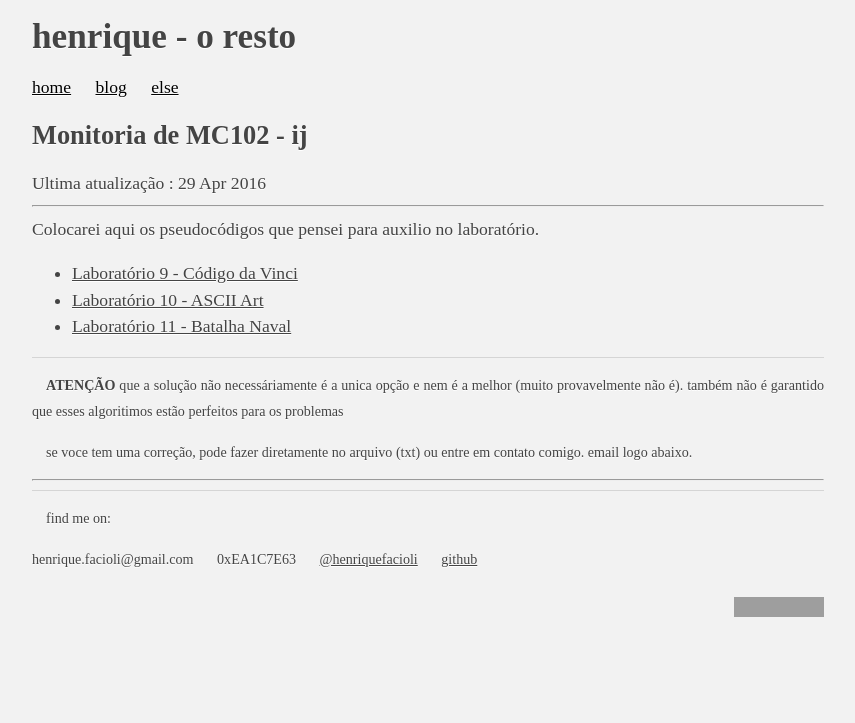
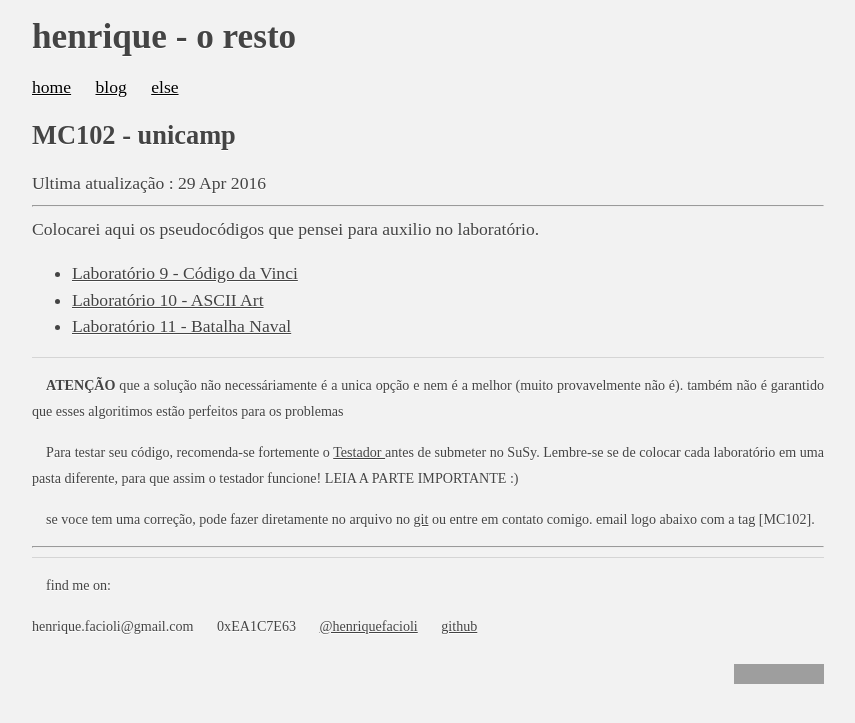
Before and after one commit to faciolihenrique/henriquefacioli.github.io, a Jekyll site: the page built from else/mc102/index.html, in a window 1280 px wide. Shown: the top 723 px of the page, without its empty margins (212-1067 px from the left). Built offline with Jekyll 4.4.1, drawn with Linux system fonts in a browser that asks for light colours; grey boxes are pictures that could not be loaded.

Commit message:
adjusting texts

```diff
--- a/else/mc102/index.html
+++ b/else/mc102/index.html
@@ -1,7 +1,7 @@
 ---
 layout: posts-atualizavel
 title: henrique - o resto
-postName: "Monitoria de MC102 - ij"
+postName: "MC102 - unicamp"
 date: 2016-04-29
 comments: false
 
@@ -20,6 +20,9 @@ Colocarei aqui os pseudocódigos que pensei para auxilio no laboratório.
     <b>ATENÇÃO</b> que a solução não necessáriamente é a unica opção e nem é a melhor (muito provavelmente não é). também não é garantido que esses algoritimos estão perfeitos para os problemas
 </p>
 <p>
-    se voce tem uma correção, pode fazer diretamente no arquivo (txt) ou entre em contato comigo. email logo abaixo.
+    Para testar seu código, recomenda-se fortemente o <a href="http://www.ic.unicamp.br/~zanoni/mc102/2016-1s/testador/"> Testador </a> antes de submeter no SuSy. Lembre-se se de colocar cada laboratório em uma pasta diferente, para que assim o testador funcione! LEIA A PARTE IMPORTANTE :)
+</p>
+<p>
+    se voce tem uma correção, pode fazer diretamente no arquivo no <a href="https://github.com/henriquefacioli/henriquefacioli.github.io">git</a> ou entre em contato comigo. email logo abaixo com a tag [MC102].
 </p>
 </footer>
```
Also changed, not shown: README.md.
